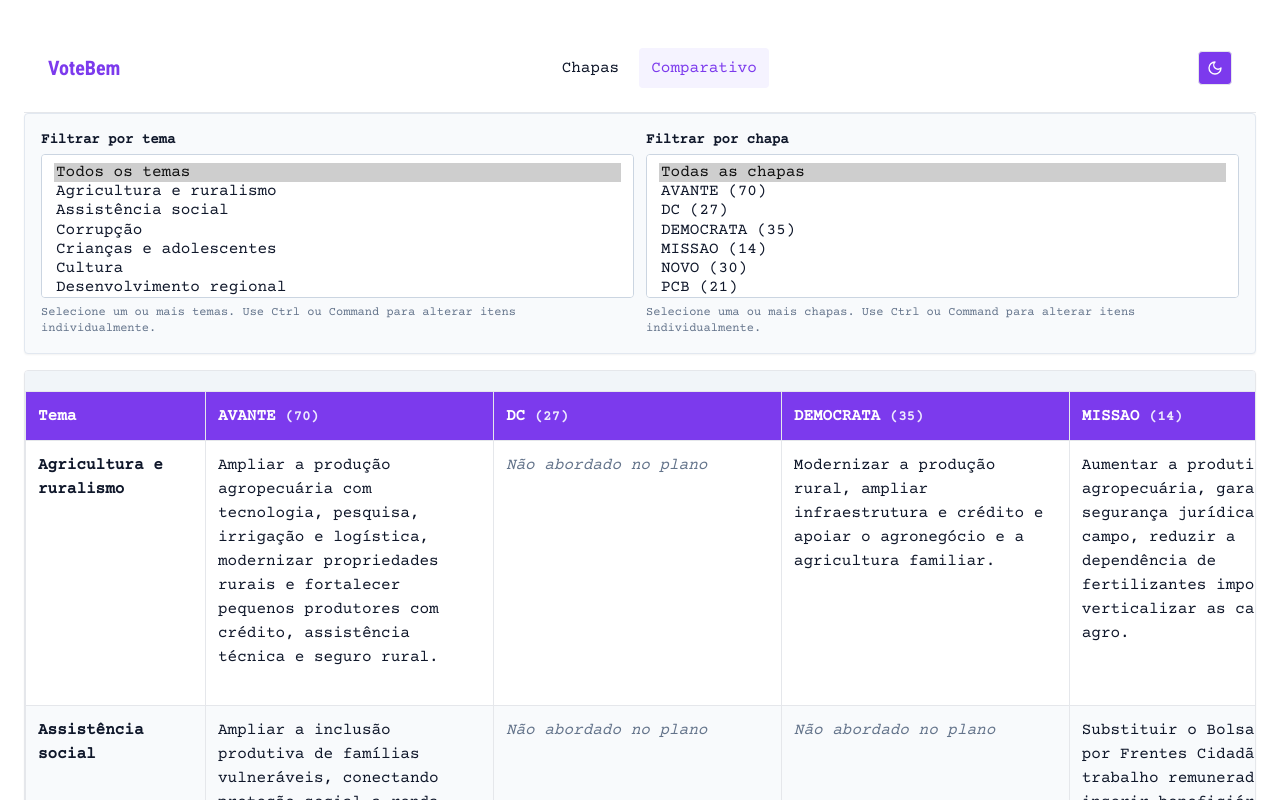
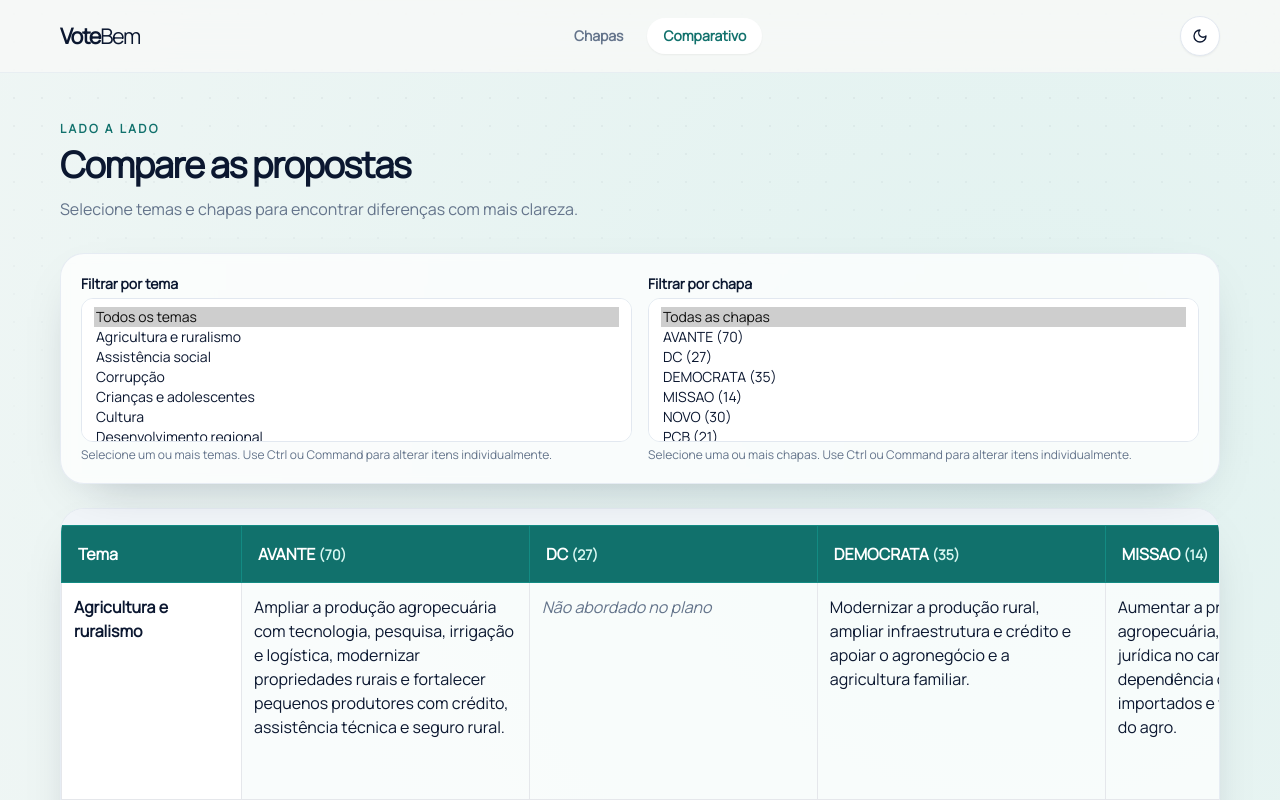
Before and after one commit to thassae/votebem, a React (Vite) app: page /comparativo in a window 1280 px wide. Shown: the top 800 px of the page. Built offline with nearby package versions, Linux system fonts and the light colour scheme.

Commit message:
Redesign interface for clearer candidate comparison

```diff
--- a/index.html
+++ b/index.html
@@ -3,7 +3,7 @@
   <head>
     <meta charset="utf-8" />
     <meta name="viewport" content="width=device-width, initial-scale=1.0" />
-    <title>VoteBem — Comparador</title>
+    <title>VoteBem — Compare candidatos</title>
     <!-- Google tag (gtag.js) -->
     <script async src="https://www.googletagmanager.com/gtag/js?id=G-B7ZY5SW2SE"></script>
     <script>
--- a/src/App.tsx
+++ b/src/App.tsx
@@ -28,11 +28,11 @@ export default function App(){
 
   return (
     <BrowserRouter>
-      <div className="container flex min-h-screen flex-col">
+      <div className="app-shell flex min-h-screen flex-col">
         <Header />
-        <div className="flex-1">
-          {loading && <p>Carregando dados…</p>}
-          {error && <p className="text-red-600">Erro: {error}</p>}
+        <div className="page-container flex-1 py-8 sm:py-12">
+          {loading && <p className="status-message">Carregando dados…</p>}
+          {error && <p className="status-message text-red-600">Erro: {error}</p>}
           {!loading && !error && (
             <Routes>
               <Route path="/" element={<Home chapas={chapas} perfis={perfis} />} />
--- a/src/components/Comparativo.tsx
+++ b/src/components/Comparativo.tsx
@@ -61,7 +61,12 @@ export default function Comparativo({temas, chapas, propostas}:{temas: Tema[]; c
 
   return (
     <section aria-label="Comparação de propostas">
-      <div className="mb-4 flex flex-col gap-3 rounded border border-slate-200 bg-slate-50 p-4 shadow-sm dark:border-slate-700 dark:bg-slate-800 sm:flex-row sm:items-start">
+      <div className="mb-8">
+        <p className="section-kicker">Lado a lado</p>
+        <h1 className="section-title">Compare as propostas</h1>
+        <p className="mt-3 max-w-2xl text-slate-500 dark:text-slate-400">Selecione temas e chapas para encontrar diferenças com mais clareza.</p>
+      </div>
+      <div className="filter-panel mb-6 flex flex-col gap-4 sm:flex-row sm:items-start">
         <div className="flex-1">
           <label htmlFor="filtro-tema" className="mb-1 block text-sm font-semibold">Filtrar por tema</label>
           <select
@@ -73,7 +78,7 @@ export default function Comparativo({temas, chapas, propostas}:{temas: Tema[]; c
               Array.from(event.target.selectedOptions, option => option.value).filter(Boolean)
             )}
             aria-describedby="ajuda-filtro-tema"
-            className="h-36 w-full rounded border border-slate-300 bg-white px-3 py-2 text-slate-900 dark:border-slate-600 dark:bg-slate-900 dark:text-slate-100"
+            className="form-select"
           >
             <option value="">Todos os temas</option>
             {temas.map(tema => <option key={tema.id} value={tema.id}>{tema.nome}</option>)}
@@ -94,7 +99,7 @@ export default function Comparativo({temas, chapas, propostas}:{temas: Tema[]; c
               Array.from(event.target.selectedOptions, option => option.value).filter(Boolean)
             )}
             aria-describedby="ajuda-filtro-chapa"
-            className="h-36 w-full rounded border border-slate-300 bg-white px-3 py-2 text-slate-900 dark:border-slate-600 dark:bg-slate-900 dark:text-slate-100"
+            className="form-select"
           >
             <option value="">Todas as chapas</option>
             {chapasOrdenadas.map(chapa => (
@@ -110,18 +115,18 @@ export default function Comparativo({temas, chapas, propostas}:{temas: Tema[]; c
           <button
             type="button"
             onClick={() => { setTemasSelecionados([]); setChapasSelecionadas([]) }}
-            className="rounded border border-accent-600 px-3 py-2 text-sm font-semibold text-accent-700 hover:bg-accent-50 dark:border-accent-400 dark:text-accent-300 dark:hover:bg-slate-700 sm:mt-6"
+            className="button-secondary justify-center sm:mt-6"
           >
             Limpar filtros
           </button>
         )}
       </div>
 
-      <div className="overflow-hidden rounded border shadow-sm">
+      <div className="table-shell">
         <div
           ref={topScrollRef}
           onScroll={() => syncScroll('top')}
-          className="h-5 overflow-x-auto overflow-y-hidden bg-slate-100 dark:bg-slate-800"
+          className="h-4 overflow-x-auto overflow-y-hidden bg-slate-100 dark:bg-white/5"
           aria-label="Rolagem horizontal da tabela"
           role="region"
           tabIndex={0}
@@ -134,11 +139,11 @@ export default function Comparativo({temas, chapas, propostas}:{temas: Tema[]; c
             className="min-w-full table-fixed border-collapse"
             style={{ width: `${180 + (chapasFiltradas.length * 288)}px` }}
           >
-            <thead className="sticky top-0 z-20 bg-accent-600 text-white dark:bg-accent-700">
+            <thead className="sticky top-0 z-20 bg-accent-700 text-white dark:bg-accent-800">
               <tr>
-                <th className="sticky left-0 z-30 w-[180px] min-w-[180px] break-all border bg-accent-600 p-3 text-left dark:bg-accent-700">Tema</th>
+                <th className="sticky left-0 z-30 w-[180px] min-w-[180px] break-all border border-accent-600 bg-accent-700 p-4 text-left dark:border-accent-700 dark:bg-accent-800">Tema</th>
                 {chapasFiltradas.map(chapa => (
-                  <th key={chapa.id} className="min-w-72 border p-3 text-left">
+                  <th key={chapa.id} className="min-w-72 border border-accent-600 p-4 text-left dark:border-accent-700">
                     <a href={`/chapa/${chapa.id}`}>{chapa.partidoPrincipal} <span className="text-sm text-accent-100">({chapa.numeroUrna})</span></a>
                   </th>
                 ))}
--- a/src/components/Footer.tsx
+++ b/src/components/Footer.tsx
@@ -3,8 +3,8 @@ import { Instagram } from 'lucide-react'
 
 export default function Footer(){
   return (
-    <footer className="mt-10 border-t border-slate-200 py-6 dark:border-slate-700">
-      <div className="flex flex-col gap-4 text-sm text-slate-600 dark:text-slate-300 sm:flex-row sm:items-center sm:justify-between">
+    <footer className="mt-16 border-t border-slate-200/80 py-8 dark:border-white/10">
+      <div className="page-container flex flex-col gap-6 text-xs leading-relaxed text-slate-500 dark:text-slate-400 sm:flex-row sm:items-center sm:justify-between">
         <p className="max-w-4xl">
           Todas as informações presentes neste site se encontram disponíveis na plataforma do TSE e foram geradas com base nas informações previstas nos planos de governo dos candidatos. Utilize as referências e compare-as com o material original fornecido pelas campanhas.
         </p>
@@ -13,7 +13,7 @@ export default function Footer(){
           href="https://www.instagram.com/thassae/"
           target="_blank"
           rel="noopener noreferrer"
-          className="inline-flex shrink-0 items-center gap-2 text-accent-700 hover:underline dark:text-accent-300"
+          className="inline-flex shrink-0 items-center gap-2 font-bold text-accent-700 hover:underline dark:text-accent-300"
           aria-label="Perfil @thassae no Instagram"
         >
           <Instagram size={22} aria-hidden="true" />
--- a/src/components/Header.tsx
+++ b/src/components/Header.tsx
@@ -1,6 +1,6 @@
 import React, { useEffect, useState } from 'react'
 import { Link, NavLink } from 'react-router-dom'
-import { Sun, Moon, Menu, X, Search } from 'lucide-react'
+import { Sun, Moon, Menu, X } from 'lucide-react'
 
 export default function Header(): JSX.Element{
   const [dark, setDark] = useState<boolean>(()=>{
@@ -15,17 +15,17 @@ export default function Header(): JSX.Element{
     try{ localStorage.setItem('vb-theme', dark?'dark':'light') }catch(e){}
   },[dark])
 
-  const navLinkClass = (isActive:boolean) => `px-3 py-2 rounded ${isActive? 'text-accent-600 bg-accent-50 dark:bg-accent-800':''}`
+  const navLinkClass = (isActive:boolean) => `nav-link ${isActive ? 'nav-link-active' : ''}`
 
   return (
-    <header className="bg-white dark:bg-slate-900 border-b dark:border-slate-800">
-      <div className="container flex items-center justify-between gap-4 py-3">
+    <header className="site-header">
+      <div className="page-container flex h-[72px] items-center justify-between gap-4">
         <div className="flex items-center gap-4">
-          <button className="md:hidden p-2 rounded border dark:border-slate-700" onClick={()=>setOpen(o=>!o)} aria-label="Toggle menu">
+          <button className="icon-button md:hidden" onClick={()=>setOpen(o=>!o)} aria-label={open ? 'Fechar menu' : 'Abrir menu'}>
             {open ? <X size={18} /> : <Menu size={18} />}
           </button>
-          <Link to="/" className="flex items-baseline gap-3 no-underline">
-            <div className="text-accent-600 font-bold text-xl" style={{fontFamily:'Roboto Condensed'}}>VoteBem</div>
+          <Link to="/" className="brand" aria-label="VoteBem — página inicial">
+            <span className="font-extrabold">Vote</span><span className="font-medium">Bem</span>
           </Link>
         </div>
 
@@ -35,7 +35,7 @@ export default function Header(): JSX.Element{
         </nav>
 
         <div className="flex items-center gap-3">
-          <button onClick={()=>setDark(d=>!d)} aria-label="Toggle theme" className="p-2 rounded border dark:border-slate-700 bg-accent-600 text-white hover:bg-accent-500">
+          <button onClick={()=>setDark(d=>!d)} aria-label={dark ? 'Ativar tema claro' : 'Ativar tema escuro'} className="icon-button">
             {dark ? <Sun size={16} /> : <Moon size={16} />}
           </button>
         </div>
@@ -43,11 +43,11 @@ export default function Header(): JSX.Element{
 
       {/* Mobile menu */}
       {open && (
-        <div className="md:hidden px-4 pb-4">
-          <nav className="flex flex-col gap-2 bg-white dark:bg-slate-900 p-3 rounded shadow-sm border dark:border-slate-700">
+        <div className="page-container pb-4 md:hidden">
+          <nav className="mobile-drawer flex flex-col gap-2 rounded-2xl border p-3 shadow-soft">
             <NavLink to="/" onClick={()=>setOpen(false)} className={({isActive})=>navLinkClass(isActive)}>Chapas</NavLink>
             <NavLink to="/comparativo" onClick={()=>setOpen(false)} className={({isActive})=>navLinkClass(isActive)}>Comparativo</NavLink>
-            <button onClick={()=>{ setDark(d=>!d); setOpen(false) }} className="mt-2 flex items-center gap-2 px-3 py-2 bg-accent-600 text-white rounded">{dark ? <Sun size={16}/> : <Moon size={16}/> } <span className="ml-2">Alternar tema</span></button>
+            <button onClick={()=>{ setDark(d=>!d); setOpen(false) }} className="button-primary mt-2 justify-center">{dark ? <Sun size={16}/> : <Moon size={16}/> } <span>Alternar tema</span></button>
           </nav>
         </div>
       )}
--- a/src/index.css
+++ b/src/index.css
@@ -2,30 +2,64 @@
 @tailwind components;
 @tailwind utilities;
 
+@layer base {
+  :root { color-scheme: light; }
+  :root.dark { color-scheme: dark; }
+  html { min-height: 100%; scroll-behavior: smooth; }
+  body {
+    @apply min-h-screen bg-[#f7f8f7] font-sans text-[#0b1730] antialiased transition-colors duration-300 dark:bg-[#091126] dark:text-[#f8f6ee];
+    background-image: radial-gradient(circle at 80% 6%, rgba(79, 202, 193, .13), transparent 27%), radial-gradient(circle at 10% 82%, rgba(245, 180, 55, .07), transparent 25%);
+  }
+  body::before {
+    content: '';
+    position: fixed;
+    inset: 0;
+    z-index: -1;
+    pointer-events: none;
+    opacity: .28;
+    background-image: radial-gradient(circle, rgba(11, 23, 48, .18) .7px, transparent .8px);
+    background-size: 28px 28px;
+    mask-image: linear-gradient(to bottom, black, transparent 72%);
+  }
+  .dark body::before { opacity: .22; background-image: radial-gradient(circle, rgba(255, 255, 255, .18) .7px, transparent .8px); }
+  h1, h2, h3, h4 { @apply tracking-[-0.035em]; }
+  :focus-visible { @apply outline-none ring-2 ring-accent-400 ring-offset-2 ring-offset-[#f7f8f7] dark:ring-offset-[#091126]; }
+}
 
-html { height: 100%; }
-/* Font settings: body uses Courier Prime, titles use Roboto Condensed */
-body { font-family: 'Courier Prime', ui-monospace, SFMono-Regular, Menlo, Monaco, "Roboto Condensed", "Helvetica Neue", Arial, sans-serif; @apply bg-white text-slate-900 dark:bg-slate-900 dark:text-slate-100; min-height:100vh }
+@layer components {
+  .app-shell { @apply relative; }
+  .page-container { @apply mx-auto w-full max-w-[1240px] px-5 sm:px-8 lg:px-10; }
+  .site-header { @apply sticky top-0 z-50 border-b border-slate-200/70 bg-[#f7f8f7]/85 backdrop-blur-xl dark:border-white/10 dark:bg-[#091126]/85; }
+  .brand { @apply text-[1.35rem] tracking-[-0.06em] text-[#0b1730] no-underline dark:text-[#f8f6ee]; }
+  .nav-link { @apply rounded-full px-4 py-2 text-sm font-semibold text-slate-500 transition hover:text-[#0b1730] dark:text-slate-400 dark:hover:text-white; }
+  .nav-link-active { @apply bg-white text-accent-700 shadow-sm dark:bg-white/10 dark:text-accent-300; }
+  .icon-button { @apply inline-flex h-10 w-10 items-center justify-center rounded-full border border-slate-200 bg-white text-[#0b1730] shadow-sm transition hover:-translate-y-0.5 hover:border-accent-300 hover:text-accent-700 dark:border-white/15 dark:bg-white/5 dark:text-white dark:hover:text-accent-300; }
+  .mobile-drawer { @apply border-slate-200 bg-white dark:border-white/10 dark:bg-[#111a33]; }
+  .hero-grid { @apply grid items-center gap-12 lg:grid-cols-[1.15fr_.85fr] lg:gap-20; }
+  .eyebrow { @apply inline-flex items-center gap-3 rounded-full border border-accent-600/60 px-4 py-2 text-xs font-bold uppercase tracking-[.24em] text-accent-700 dark:border-accent-300/60 dark:text-accent-300; }
+  .eyebrow-dot { @apply h-2 w-2 rounded-full bg-accent-400 shadow-[0_0_0_4px_rgba(79,202,193,.16)]; }
+  .hero-title { @apply mt-7 text-[clamp(3.1rem,7vw,6.3rem)] font-extrabold leading-[.94] tracking-[-.07em]; }
+  .hero-copy { @apply mt-7 max-w-2xl text-lg leading-relaxed text-slate-500 dark:text-[#9ca8c8] sm:text-xl; }
+  .hero-card { @apply rounded-[2rem] border border-white/70 bg-white/70 p-6 shadow-soft backdrop-blur-sm dark:border-white/15 dark:bg-white/[.07] sm:p-8; }
+  .hero-card-label { @apply text-xs font-extrabold uppercase tracking-[.2em]; }
+  .meter { @apply h-2.5 overflow-hidden rounded-full bg-slate-200 dark:bg-white/15; }
+  .meter > span { @apply block h-full rounded-full; }
+  .meter-accent { @apply bg-accent-400; }
+  .meter-amber { @apply bg-amber-400; }
+  .button-primary { @apply inline-flex min-h-11 items-center gap-2 rounded-full bg-accent-700 px-6 py-3 text-sm font-bold text-white shadow-[0_12px_30px_-14px_rgba(17,113,108,.8)] transition hover:-translate-y-0.5 hover:bg-accent-600 dark:bg-accent-400 dark:text-[#071128] dark:hover:bg-accent-300; }
+  .button-secondary { @apply inline-flex min-h-11 items-center rounded-full border border-slate-300 bg-white/70 px-6 py-3 text-sm font-bold text-[#0b1730] transition hover:-translate-y-0.5 hover:border-accent-400 dark:border-white/20 dark:bg-white/5 dark:text-white; }
+  .section-kicker { @apply mb-2 text-xs font-extrabold uppercase tracking-[.2em] text-accent-700 dark:text-accent-300; }
+  .section-title { @apply text-3xl font-extrabold sm:text-4xl; }
+  .candidate-card, .card { @apply rounded-[1.5rem] border border-slate-200/80 bg-white/80 p-5 shadow-soft backdrop-blur-sm transition dark:border-white/10 dark:bg-white/[.055]; }
+  .candidate-card { @apply hover:-translate-y-1 hover:border-accent-300 dark:hover:border-accent-400/50; }
+  .party-pill { @apply rounded-full bg-accent-50 px-2.5 py-1 text-[.68rem] font-extrabold uppercase tracking-wider text-accent-700 dark:bg-accent-400/15 dark:text-accent-300; }
+  .card-link { @apply mt-5 flex items-center justify-between border-t border-slate-200/80 pt-4 text-sm font-bold text-accent-700 transition group-hover:text-accent-600 dark:border-white/10 dark:text-accent-300; }
+  .status-message { @apply rounded-2xl border border-slate-200 bg-white p-6 text-sm dark:border-white/10 dark:bg-white/5; }
+  .filter-panel { @apply rounded-[1.5rem] border border-slate-200/80 bg-white/75 p-5 shadow-soft backdrop-blur-sm dark:border-white/10 dark:bg-white/[.055]; }
+  .form-select { @apply h-36 w-full rounded-xl border border-slate-200 bg-white px-3 py-2 text-sm text-[#0b1730] dark:border-white/15 dark:bg-[#0e1730] dark:text-white; }
+  .table-shell { @apply overflow-hidden rounded-[1.5rem] border border-slate-200/80 bg-white/70 shadow-soft dark:border-white/10 dark:bg-white/[.04]; }
+}
 
-h1,h2,h3 { font-family: 'Roboto Condensed', ui-sans-serif, system-ui, -apple-system, 'Segoe UI', Roboto, 'Helvetica Neue', Arial }
-
-.container { @apply mx-auto p-6 overflow-x-auto w-full }
-
-.card { @apply p-4 border rounded shadow-sm bg-white dark:bg-slate-900 border-slate-200 dark:border-slate-700 }
-
-/* Dark mode contrast improvements */
-.dark .card h3, .dark .card p, .dark .card h4 { @apply text-slate-100 }
-.dark td, .dark th { @apply text-slate-100 }
-.dark .container { @apply bg-slate-900 }
-.dark a { @apply text-accent-300 }
-.dark .nav-link { @apply text-slate-200 }
-
-/* Table header dark variant */
-.dark thead { @apply bg-accent-700 text-white }
-
-/* Mobile drawer contrast */
-.dark .mobile-drawer { @apply bg-slate-900 border-slate-700 }
-
-
-/* Accent utilities fallback for older browsers */
 .link-accent { color: theme('colors.accent.600'); }
+.dark thead { @apply bg-accent-800 text-white; }
+.dark td, .dark th { @apply text-slate-100; }
--- a/tailwind.config.cjs
+++ b/tailwind.config.cjs
@@ -7,18 +7,24 @@ module.exports = {
     extend: {
       colors: {
         accent: {
-          DEFAULT: '#7c3aed',
-          50: '#f5f3ff',
-          100: '#ede9fe',
-          200: '#ddd6fe',
-          300: '#c4b5fd',
-          400: '#a78bfa',
-          500: '#8b5cf6',
-          600: '#7c3aed',
-          700: '#6d28d9',
-          800: '#5b21b6',
-          900: '#4c1d95'
+          DEFAULT: '#138b83',
+          50: '#effcf9',
+          100: '#d7f7f1',
+          200: '#b2eee5',
+          300: '#7fe0d5',
+          400: '#4fcac1',
+          500: '#2aafa7',
+          600: '#138b83',
+          700: '#11716c',
+          800: '#115a57',
+          900: '#104b48'
         }
+      },
+      fontFamily: {
+        sans: ['Manrope', 'ui-sans-serif', 'system-ui', 'sans-serif']
+      },
+      boxShadow: {
+        soft: '0 18px 50px -28px rgba(9, 18, 43, 0.35)'
       }
     }
   },
```
Also changed, not shown: package.json (+5 -6 lines), src/components/Home.tsx (+52 -18 lines), src/main.tsx (+6 -3 lines), src/pages/Perfil.tsx (+6 -5 lines), 1 other file (tests, documents, lock files or other folders).
